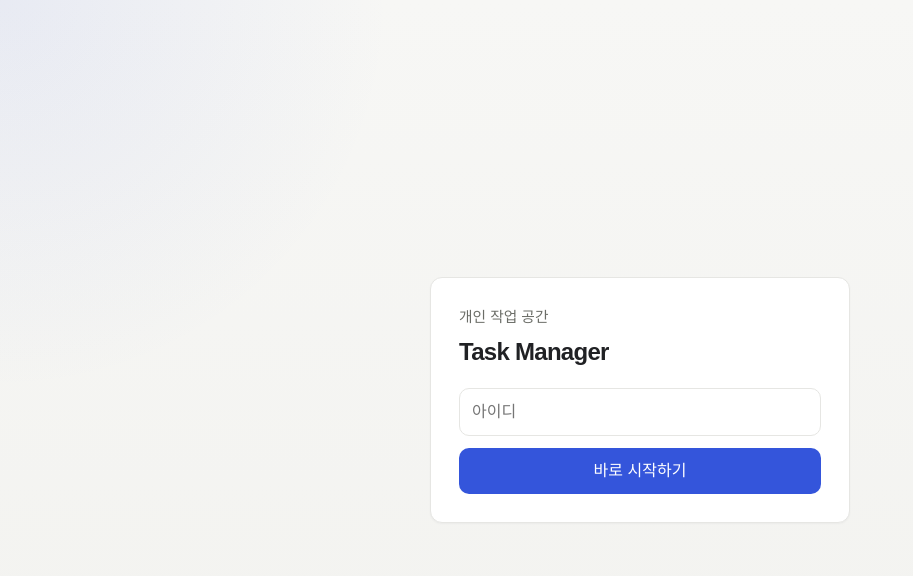
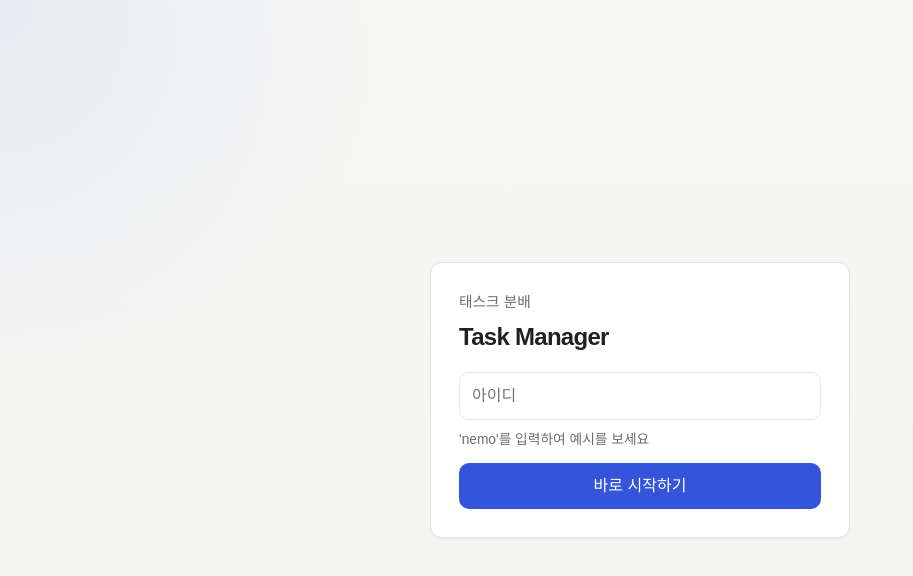
Before and after one commit to yoonyoon000/taskManager, a React (Vite) app: page / in a window 1280 px wide. Shown: the top 576 px of the page, without its empty margins (0-913 px from the left). Built offline with nearby package versions, Linux system fonts and the light colour scheme; no server answers.

Commit message:
Add auth hint for demo ID

```diff
--- a/src/pages/AuthPage.tsx
+++ b/src/pages/AuthPage.tsx
@@ -28,7 +28,7 @@ function AuthPage() {
     <div className="auth-shell">
       <section className="auth-card">
         <div className="auth-head">
-          <p className="eyebrow">개인 작업 공간</p>
+          <p className="eyebrow">태스크 분배</p>
           <h1>Task Manager</h1>
         </div>
         <form
@@ -45,6 +45,7 @@ function AuthPage() {
             placeholder="아이디"
             autoComplete="username"
           />
+          <p className="auth-hint">'nemo'를 입력하여 예시를 보세요</p>
           {errorMessage ? <p className="auth-error">{errorMessage}</p> : null}
           <button type="submit" className="primary-action auth-submit" disabled={isLoading}>
             {isLoading ? '시작하는 중...' : '바로 시작하기'}
--- a/src/styles.css
+++ b/src/styles.css
@@ -218,6 +218,12 @@ textarea {
   margin: 0;
   color: var(--danger);
   font-size: 0.88rem;
+}
+
+.auth-hint {
+  margin: -2px 0 0;
+  color: var(--text-subtle);
+  font-size: 0.86rem;
 }
 
 .auth-submit {
```
